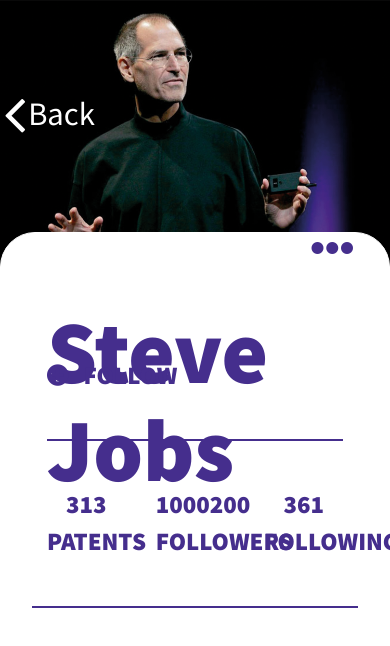
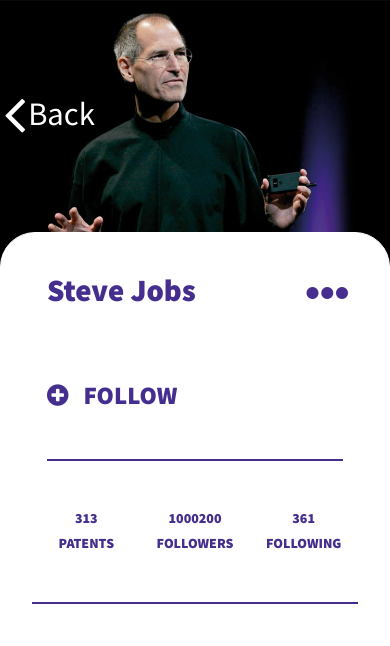
Before and after one commit to Sergetestcargo/serge-test-4redsnapper.github.io, a plain HTML site: page index.html in a window 390 px wide. Drawn offline with nearby package versions, Linux system fonts and the light colour scheme.

Commit message:
responsive down to 315px

```diff
--- a/index.html
+++ b/index.html
@@ -91,18 +91,18 @@
 							</ul>
 						</div>
 				</div>
-				<div id="stats" class="row" ng-app="statsApp">
+				<div class="row" ng-app="statsApp">
 					<div ng-controller="statsCtrl">
-						<div class="col-xs-4">
-							<H5>{{score.patents}} </H5>
+						<div class="col-xs-4 stats">
+							<h5>{{score.patents}} </h5>
 							<h5>PATENTS</h5>
 						</div>
-						<div class="col-xs-4">
-							<H5>{{score.followers}} </H5>
+						<div class="col-xs-4 stats">
+							<h5>{{score.followers}} </h5>
 							<h5>FOLLOWERS</h5>
 						</div>
-						<div class="col-xs-4">
-							<H5>{{score.following}} </H5>
+						<div class="col-xs-4 stats">
+							<h5>{{score.following}} </h5>
 							<h5>FOLLOWING</h5>
 						</div>
 					</div>
--- a/scss/_mixins.scss
+++ b/scss/_mixins.scss
@@ -6,6 +6,11 @@
 
 @mixin small-xs-screens{
     @media only screen and(max-width: 480px) {
+        @content;
+    }
+}
+@mixin xs-xs-screens{
+    @media only screen and(max-width: 650px) {
         @content;
     }
 }
--- a/scss/main.scss
+++ b/scss/main.scss
@@ -61,11 +61,24 @@ header{
 				}
 			}
 		}
-		div#stats {
-			h5{
+		div.stats {
+			h5 {font-weight: 900;}
+			@include xs-screens {
+				h5{
 				font-size: 25px;
-				font-weight: bold;
+				}
 			}
+			@include xs-xs-screens {
+				h5{
+				font-size: 21px;
+				}
+			}
+			@include small-xs-screens {
+				h5{
+				font-size: 14px;
+				}
+			}
+
 			text-align: center;
 			border-bottom: 2px solid $deep_blue_violet;
 			padding-top: 40px;
```
Also changed, not shown: css/main.css, libs/bootstrap-customized/css/bootstrap_skin.css, 4 other files.
